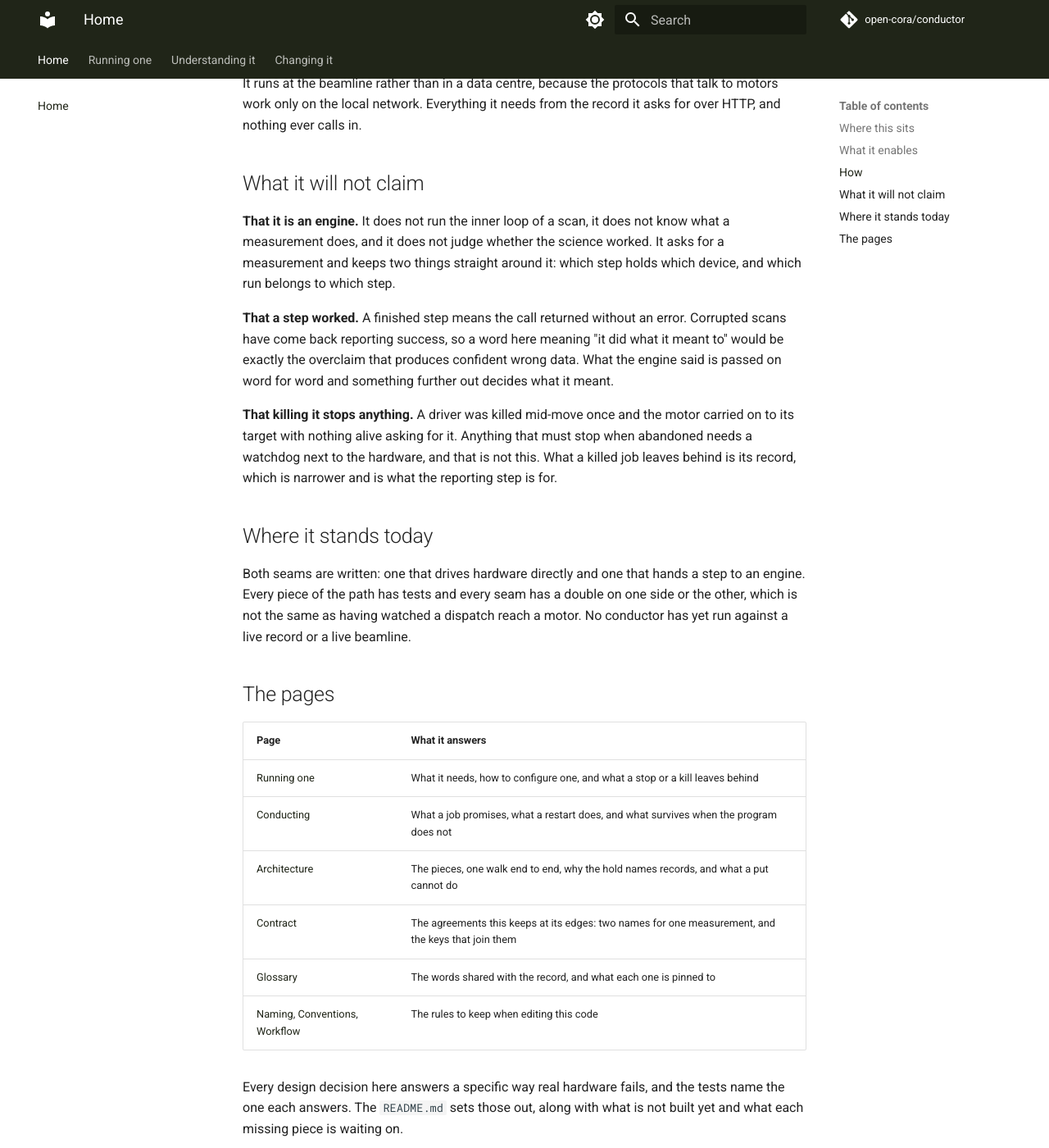
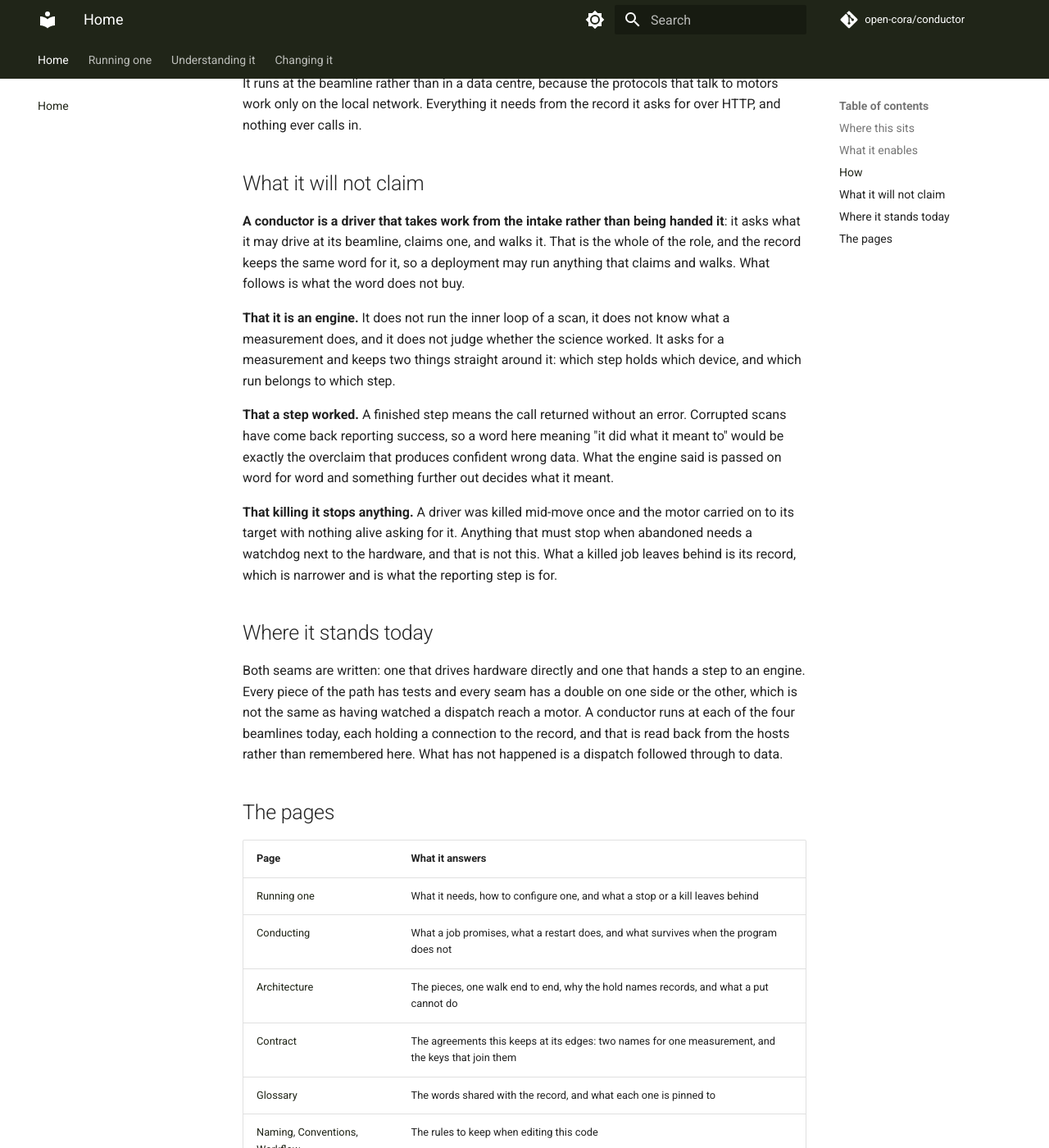
Before and after one commit to open-cora/conductor, an MkDocs documentation site: the page built from docs/index.md, in a window 1280 px wide and 1400 px high, scrolled down 1909 px. Shown: the whole window at 82% size. Built offline with MkDocs 1.6.1 and Material for MkDocs 9.7.7, drawn with Linux system fonts in a browser that asks for light colours; some web fonts are replaced; comment, search, counter and statistics services are not loaded.

Commit message:
docs: three claims the deployment and the glossary had already overtaken
All three were true when written and stopped being true without
anything failing, which is the whole shape of this class.

The conductor's two pages said no conductor had run against a live
record or a live beamline. Four of them have been running for days, one
per beamline, each holding a connection to the keeper. What is still
true is the narrower claim that replaces it: no dispatch has been
followed from the record through to data. The "not yet" row is renamed
to say that rather than deleted, because the gap is real and the old
wording was measuring the wrong thing.

The index also gains the sentence the section was missing. It opened by
listing what a conductor is not, having never said what it is.

modeling.md named the pair "conducted and reported" and sent the reader
to the glossary for both. The glossary calls them composed and
reported, and the word conducted appears in it zero times, so the
citation pointed at a term that is not there. Checked rather than
assumed, the same way the beamline count was.

Co-Authored-By: Claude Opus 5 (1M context) <noreply@anthropic.com>

```diff
--- a/docs/index.md
+++ b/docs/index.md
@@ -43,6 +43,8 @@ It runs at the beamline rather than in a data centre, because the protocols that
 
 ## What it will not claim
 
+**A conductor is a driver that takes work from the intake rather than being handed it**: it asks what it may drive at its beamline, claims one, and walks it. That is the whole of the role, and the record keeps the same word for it, so a deployment may run anything that claims and walks. What follows is what the word does not buy.
+
 **That it is an engine.** It does not run the inner loop of a scan, it does not know what a measurement does, and it does not judge whether the science worked. It asks for a measurement and keeps two things straight around it: which step holds which device, and which run belongs to which step.
 
 **That a step worked.** A finished step means the call returned without an error. Corrupted scans have come back reporting success, so a word here meaning "it did what it meant to" would be exactly the overclaim that produces confident wrong data. What the engine said is passed on word for word and something further out decides what it meant.
@@ -51,7 +53,7 @@ It runs at the beamline rather than in a data centre, because the protocols that
 
 ## Where it stands today
 
-Both seams are written: one that drives hardware directly and one that hands a step to an engine. Every piece of the path has tests and every seam has a double on one side or the other, which is not the same as having watched a dispatch reach a motor. No conductor has yet run against a live record or a live beamline.
+Both seams are written: one that drives hardware directly and one that hands a step to an engine. Every piece of the path has tests and every seam has a double on one side or the other, which is not the same as having watched a dispatch reach a motor. A conductor runs at each of the four beamlines today, each holding a connection to the record, and that is read back from the hosts rather than remembered here. What has not happened is a dispatch followed through to data.
 
 ## The pages
 
```
Also changed, not shown: README.md (+1 -1 lines).
